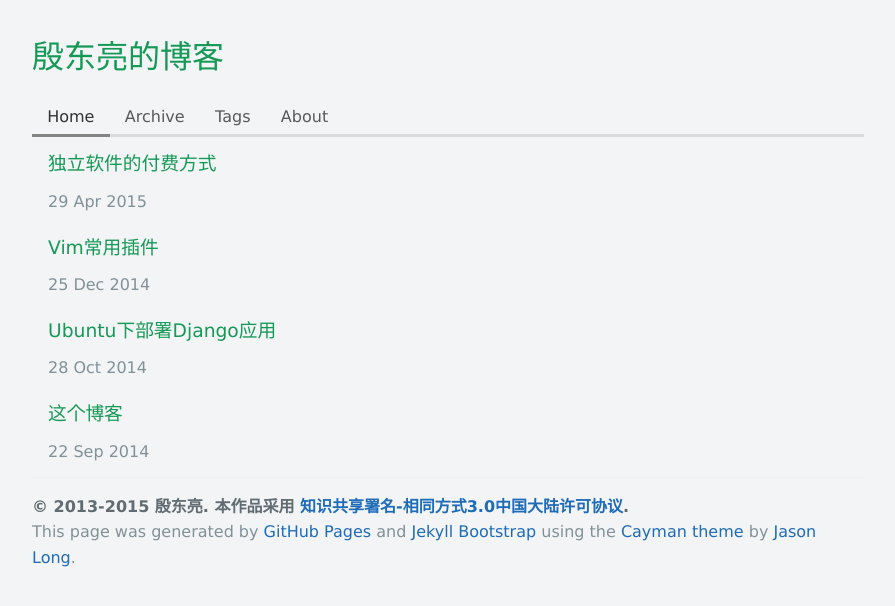
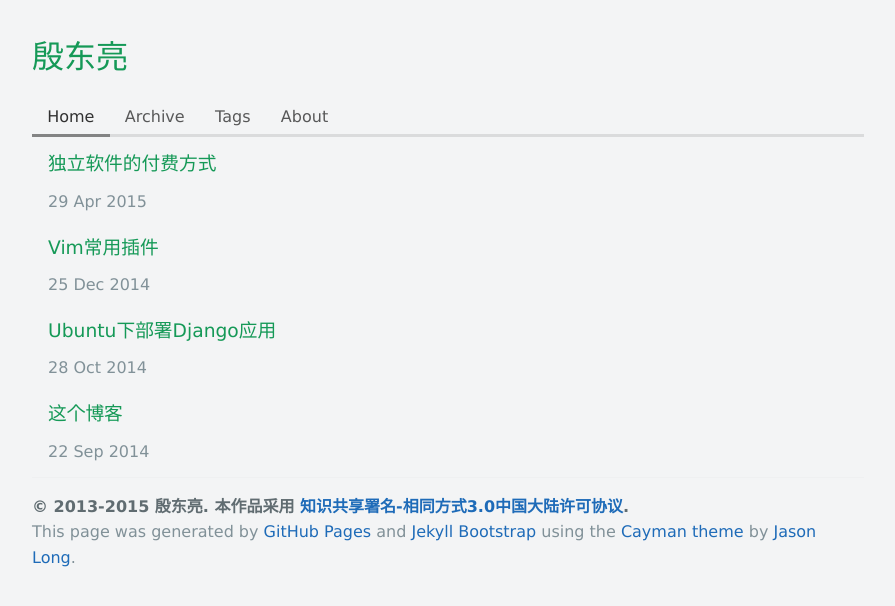
Before and after one commit to dlpu/dlpu.github.io, a Jekyll site: the page built from index.md, in a window 1280 px wide. Shown: the top 606 px of the page, without its empty margins (192-1087 px from the left). Built offline with Jekyll 4.4.1, drawn with Linux system fonts in a browser that asks for light colours; Markdown is read by kramdown in place of the engine named in the settings.

Commit message:
index name

```diff
--- a/index.md
+++ b/index.md
@@ -1,6 +1,6 @@
 ---
 layout: page
-title: 殷东亮的博客
+title: 殷东亮
 <!-- tagline: Supporting tagline -->
 ---
 {% include JB/setup %}
@@ -19,7 +19,6 @@ title: 殷东亮的博客
 		About
 	</a>
 </div>
-<p></p>
 <div class="ui">
 	<ul class="posts ui list">
 		{% for post in site.posts %}
```
